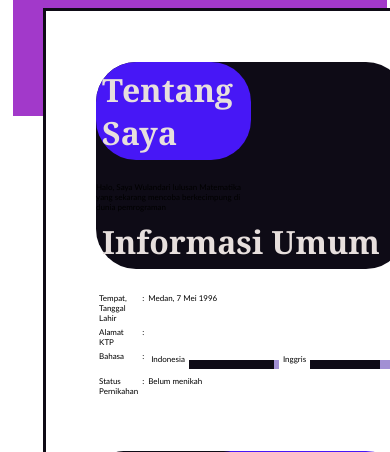
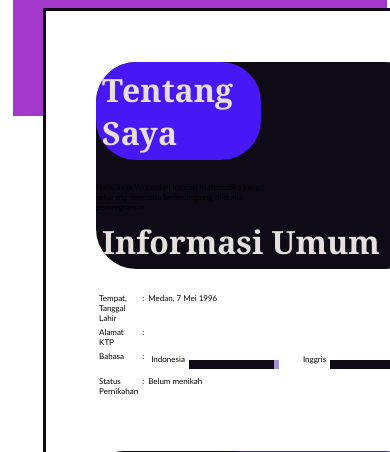
Before and after one commit to wulandari8220/wulandari8220.github.io, a plain HTML site: page index.html in a window 390 px wide. Shown: the part 392-844 px from the top of the page. Drawn offline with nearby package versions, Linux system fonts and the light colour scheme.

Commit message:
menambahkan responsive

```diff
--- a/responsive.css
+++ b/responsive.css
@@ -6,4 +6,6 @@ p, li, td {
 	font-size: 8px;
 }
 
+.tab_width {
+	float: right;
 }
```
